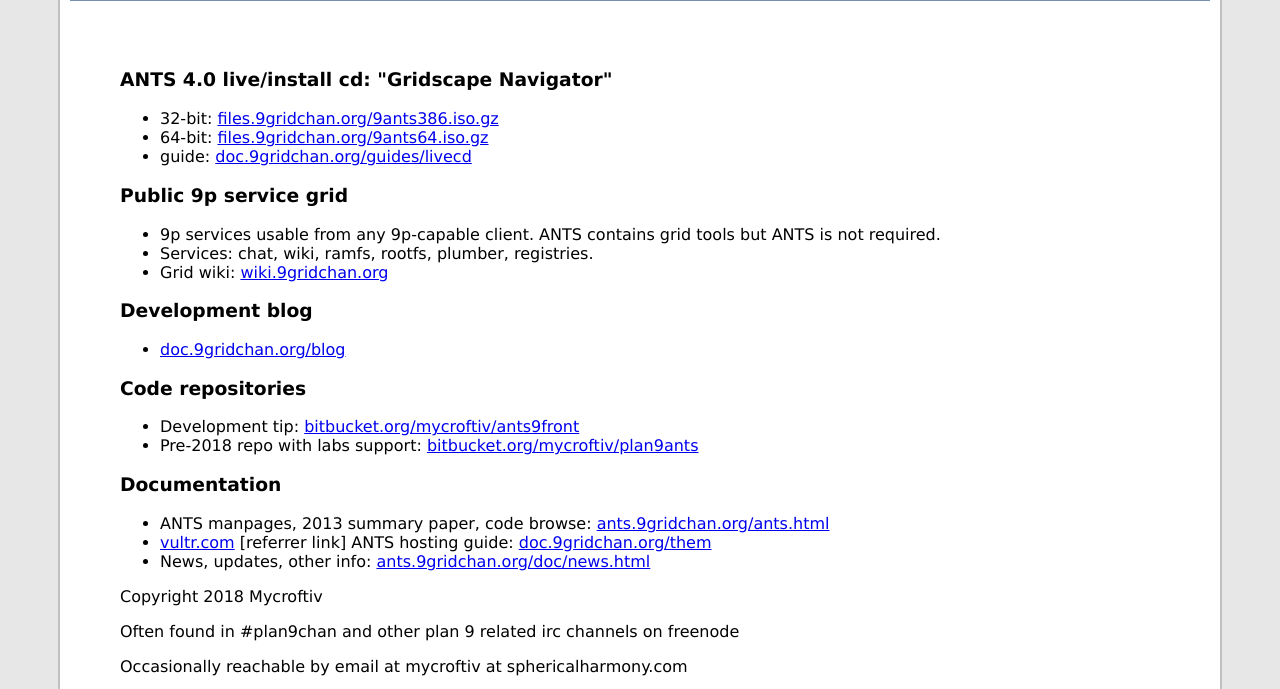
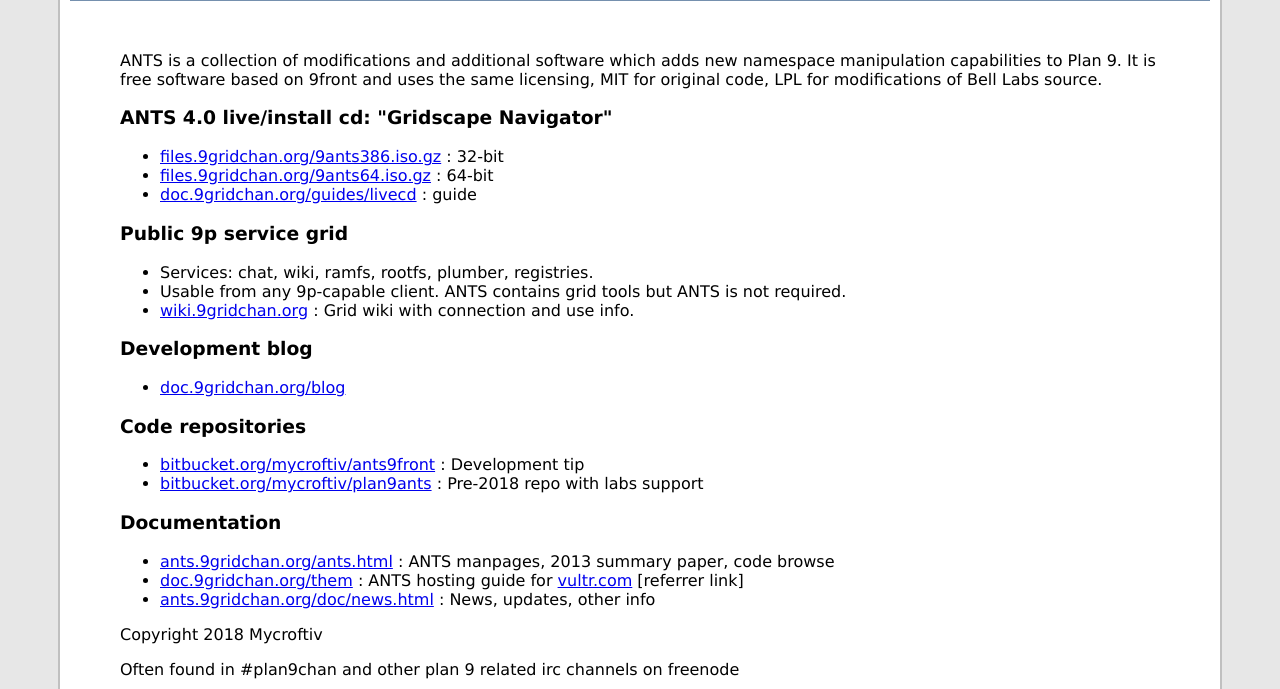
Before and after one commit to Plan9-Archive/antshill, a plain HTML site: page index.html in a window 1280 px wide. Shown: the part 244-933 px from the top of the page. Drawn offline with Linux system fonts and the light colour scheme.

Commit message:
begin work on fqa.md

```diff
--- a/index.html
+++ b/index.html
@@ -23,17 +23,18 @@ a:hover { text-decoration: none; color: #C00; background: #FC0; }
 <h2> Free public 9p service grid online </h2>
 </div>
 <div id="body">
+ANTS is a collection of modifications and additional software which adds new namespace manipulation capabilities to Plan 9. It is free software based on 9front and uses the same licensing, MIT for original code, LPL for modifications of Bell Labs source.
 <h3>ANTS 4.0 live/install cd: "Gridscape Navigator"</h3>
 <ul>
-<li>32-bit: <a href="//files.9gridchan.org/9ants386.iso.gz">files.9gridchan.org/9ants386.iso.gz</a>
-<li>64-bit: <a href="//files.9gridchan.org/9ants64.iso.gz">files.9gridchan.org/9ants64.iso.gz</a>
-<li>guide: <a href="//doc.9gridchan.org/guides/livecd">doc.9gridchan.org/guides/livecd</a>
+<li><a href="//files.9gridchan.org/9ants386.iso.gz">files.9gridchan.org/9ants386.iso.gz</a> : 32-bit
+<li><a href="//files.9gridchan.org/9ants64.iso.gz">files.9gridchan.org/9ants64.iso.gz</a> : 64-bit
+<li><a href="//doc.9gridchan.org/guides/livecd">doc.9gridchan.org/guides/livecd</a> : guide
 </ul>
 <h3>Public 9p service grid</h3>
 <ul>
-<li>9p services usable from any 9p-capable client. ANTS contains grid tools but ANTS is not required.
 <li>Services: chat, wiki, ramfs, rootfs, plumber, registries.
-<li>Grid wiki: <a href="http://wiki.9gridchan.org">wiki.9gridchan.org</a>
+<li>Usable from any 9p-capable client. ANTS contains grid tools but ANTS is not required.
+<li><a href="http://wiki.9gridchan.org">wiki.9gridchan.org</a> : Grid wiki with connection and use info.
 </ul>
 <h3>Development blog</h3>
 <ul>
@@ -41,20 +42,20 @@ a:hover { text-decoration: none; color: #C00; background: #FC0; }
 </ul>
 <h3>Code repositories</h3>
 <ul>
-<li>Development tip: <a href="https://bitbucket.org/mycroftiv/ants9front">bitbucket.org/mycroftiv/ants9front</a>
-<li>Pre-2018 repo with labs support: <a href="https://bitbucket.org/mycroftiv/plan9ants">bitbucket.org/mycroftiv/plan9ants</a>
+<li><a href="https://bitbucket.org/mycroftiv/ants9front">bitbucket.org/mycroftiv/ants9front</a> : Development tip
+<li><a href="https://bitbucket.org/mycroftiv/plan9ants">bitbucket.org/mycroftiv/plan9ants</a> : Pre-2018 repo with labs support
 </ul>
 <h3>Documentation</h3>
 <ul>
-<li>ANTS manpages, 2013 summary paper, code browse: <a href="//ants.9gridchan.org/ants.html">ants.9gridchan.org/ants.html</a>
-<li><a href="http://www.vultr.com/?ref=6843332">vultr.com</a> [referrer link] ANTS hosting guide: <a href="//doc.9gridchan.org/them/">doc.9gridchan.org/them</a>
-<li>News, updates, other info: <a href="//ants.9gridchan.org/news.html">ants.9gridchan.org/doc/news.html</a>
+<li><a href="//ants.9gridchan.org/ants.html">ants.9gridchan.org/ants.html</a> : ANTS manpages, 2013 summary paper, code browse
+<li><a href="//doc.9gridchan.org/them/">doc.9gridchan.org/them</a> : ANTS hosting guide for <a href="http://www.vultr.com/?ref=6843332">vultr.com</a> [referrer link]
+<li><a href="//ants.9gridchan.org/doc/news.html">ants.9gridchan.org/doc/news.html</a> : News, updates, other info
 </ul>
 <p>Copyright 2018 Mycroftiv<p>
 Often found in #plan9chan and other plan 9 related irc channels on freenode
 <p>
 Occasionally reachable by email at mycroftiv at sphericalharmony.com
 <p>
-9gridchan.org - nine years and counting! Thanks to everyone who has participated and helped out with Plan 9 and Inferno and gridding.
+9gridchan.org - nine years and counting! Thanks to everyone who has participated and helped with Plan 9 and Inferno gridding. Still no ads, no javascript, no user-tracking, no fundraising, just free code and services.
 </body>
 </html>
```
Also changed, not shown: 2 other files.
